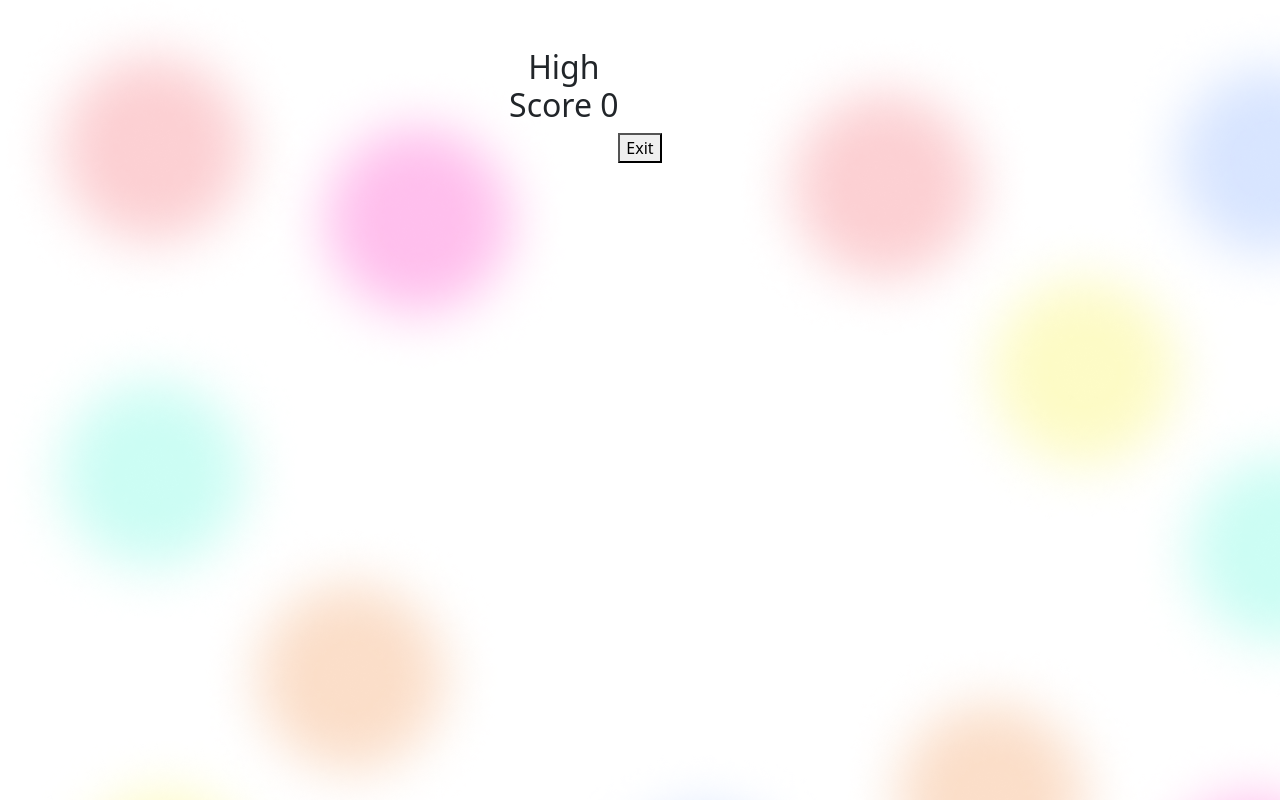
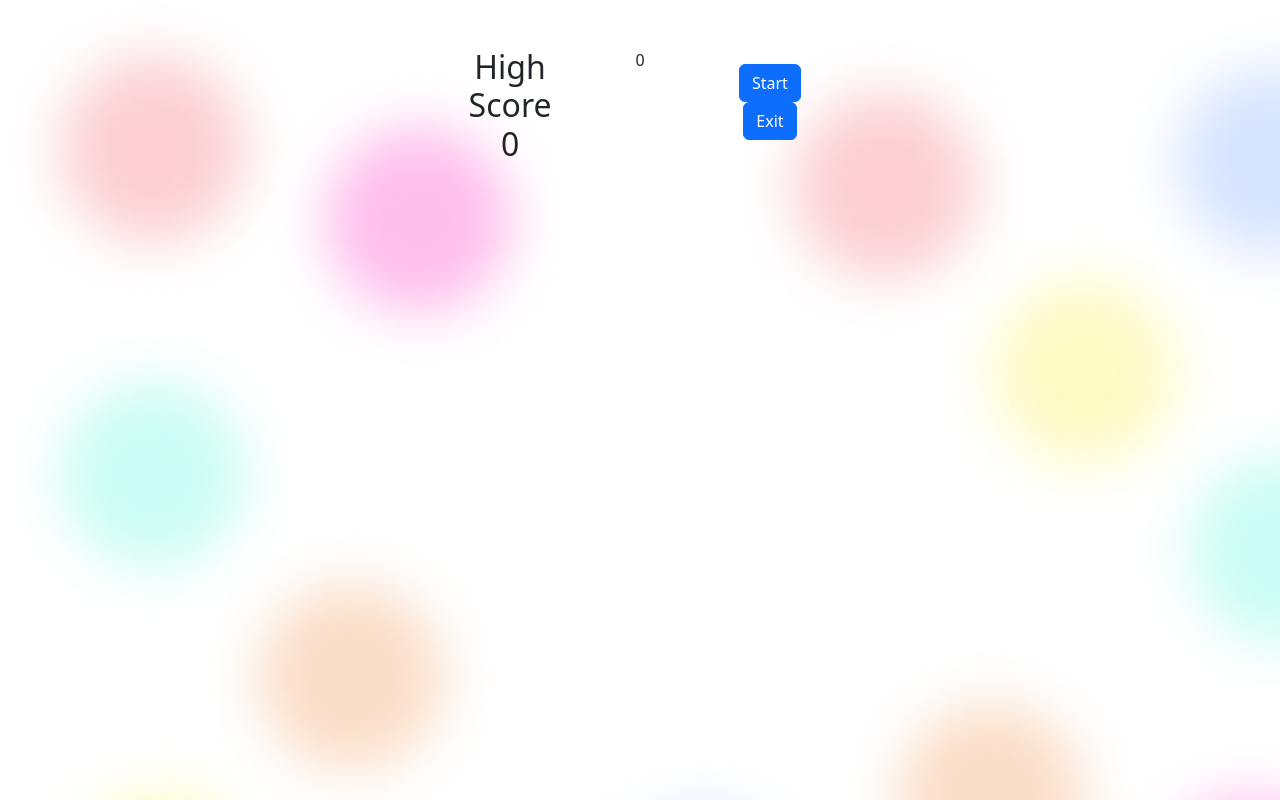
Before and after one commit to JuliaLavagnini/Simon-Game, a plain HTML site: page index.html in a window 1280 px wide. Drawn offline with nearby package versions, Linux system fonts and the light colour scheme.

Commit message:
Add start and exit buttons

```diff
--- a/index.html
+++ b/index.html
@@ -33,10 +33,14 @@
                 <div class="color3 color-part"></div>
                 <div class="color4 color-part"></div>
             </div>
-        </div>
-        <div class="collunm">
-            <button id="endButton">Exit</button>
-        </div>
+            <div class="center" id="count">0</div>
+            </div>
+            <div class="col mt-3">
+                <div class="buttons">
+                    <button type="button" class="btn btn-primary" id="startBtn">Start</button>
+                    <button type="button" class="btn btn-primary" id="exitBtn">Exit</button>
+                </div>
+            </div>
         </div>
     </div>
 
```
